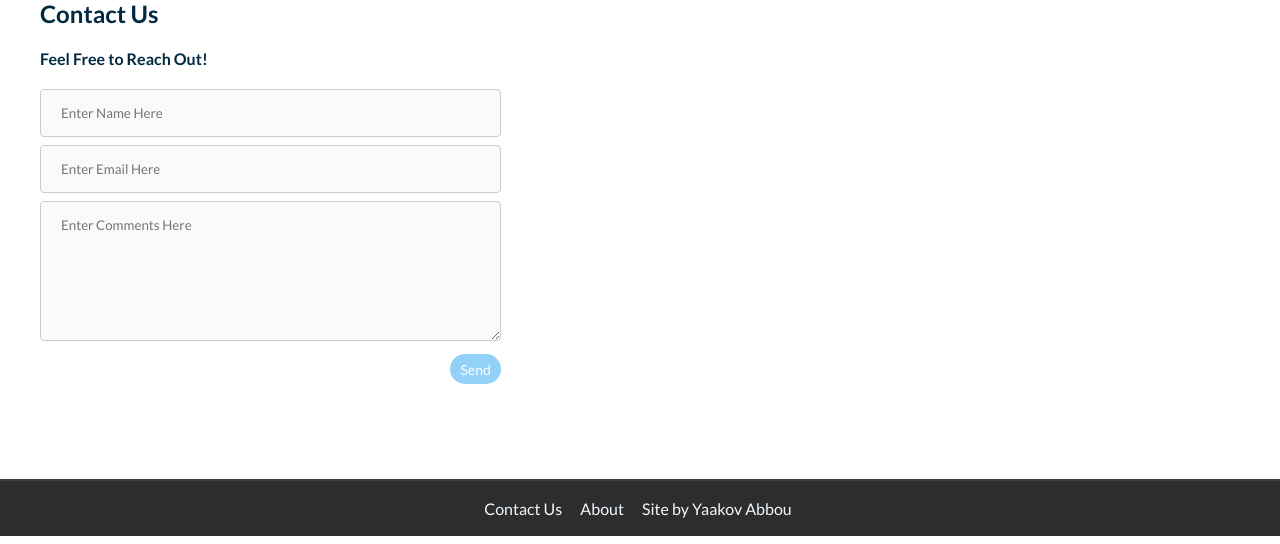
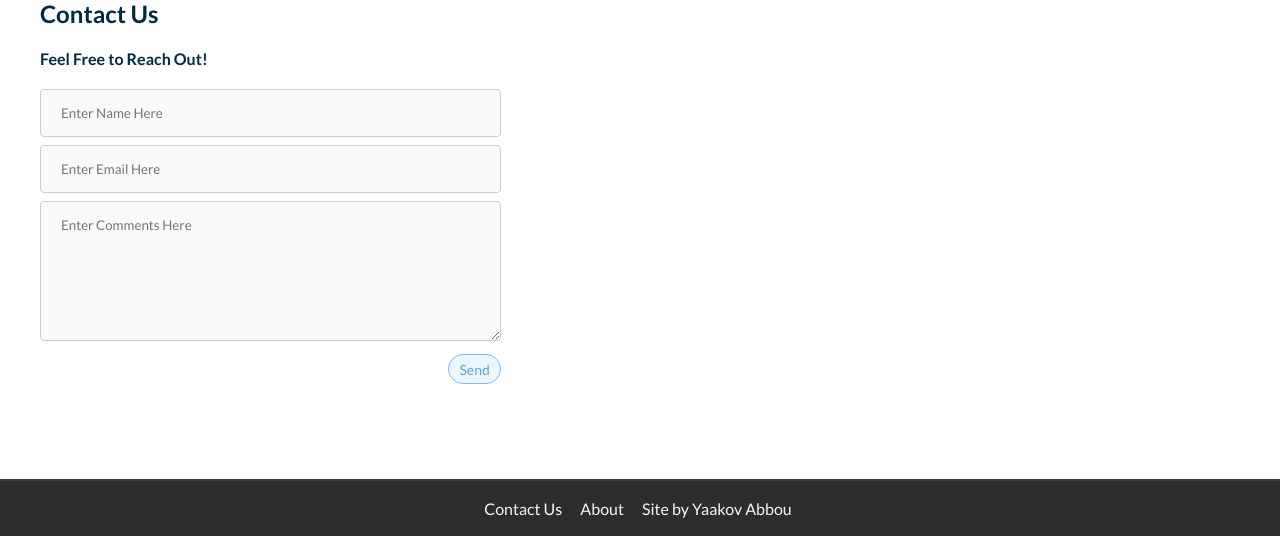
Before and after one commit to yabbou/Bookswap, a PHP site: page /contact_us.php in a window 1280 px wide. Shown: the part 101-645 px from the top of the page. Run offline with PHP 8.4, Linux system fonts and the light colour scheme; tables that the repository leaves empty or names only in its code hold one stand-in row (values such as "Sample post"); some libraries are stand-ins or nearby versions.

Commit message:
Edit button css

```diff
--- a/general/css/books.css
+++ b/general/css/books.css
@@ -91,7 +91,7 @@
 .book-tile-img, .userImage {
     width: 170px;
     vertical-align: middle;
-    max-height: 300px;
+    max-height: 230px;
     /* margin-bottom: 6px; */
     border: solid .2px #85b2f5de;
     border-radius: 2px;
--- a/general/css/forms.css
+++ b/general/css/forms.css
@@ -34,6 +34,7 @@
 #remove, #logout {
     color: #7c160f;
     background-color: #ff8b8b;
+    border: solid .3px #7c160f;
 }
 
 td>form {
--- a/general/css/styles.css
+++ b/general/css/styles.css
@@ -73,11 +73,15 @@ textarea {
 }
 
 button, input[type=submit] {
-    background-color: #70C3F6;
-    color: white;
+    /* background-color: #70C3F6;
+    color: white; */
+    background-color: #e6f3ff;
+    color: #2587c3;
+    border: solid 1px #4da5ee;
+
     font-size: 14px;
     opacity: 0.75;
-    border: 0;
+    /* border: 0; */
     border-radius: 85px;
     height: 30px;
     padding: 0 10px;
--- a/general/login.php
+++ b/general/login.php
@@ -1,8 +1,3 @@
-<?php
-// if (isset($_SESSION['loggedIn']) && $_SESSION['loggedIn']) {
-// }
-?>
-
 <div class="login-form">
     <form id="login-form" method="post">
     <!--  action="./" -->
```
